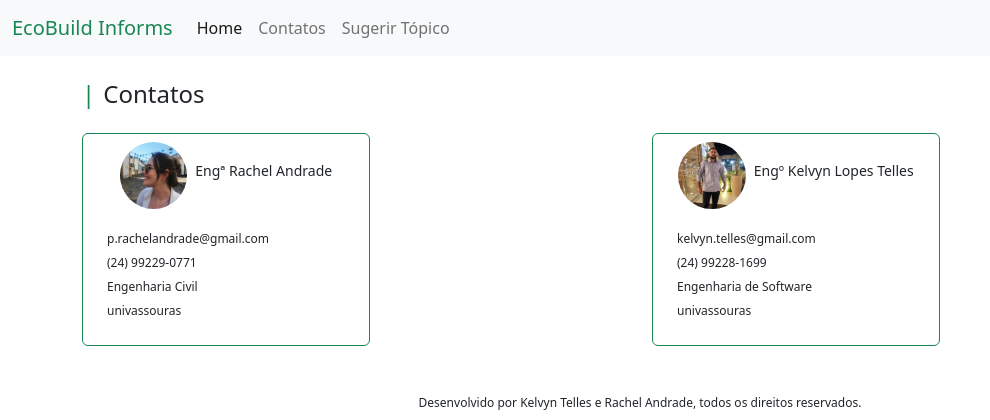
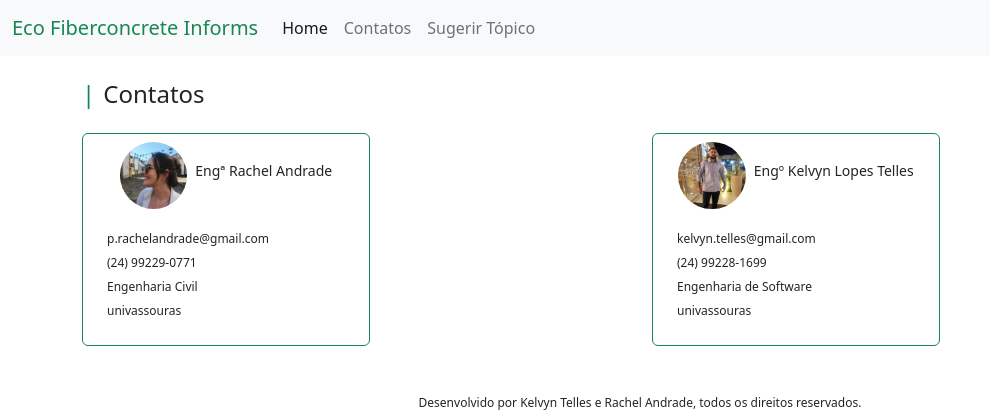
Before and after one commit to kelvyntelles/EcoBuildInforms, a Django app: page /contatos in a window 1280 px wide. Shown: the top 420 px of the page, without its empty margins (0-990 px from the left). Run offline with Django 5.2, Linux system fonts and the light colour scheme.

Commit message:
alterando nome do app

```diff
--- a/templates/base.html
+++ b/templates/base.html
@@ -3,14 +3,14 @@
 <head>
     <meta charset="utf-8">
     <meta name="viewport" content="width=device-width, initial-scale=1">
-    <title>EcoBuild Informs - {% block 'titulo_page' %}{% endblock %}</title>
+    <title>Eco Fiberconcrete Informs - {% block 'titulo_page' %}{% endblock %}</title>
     <link href="https://cdn.jsdelivr.net/npm/bootstrap@5.2.3/dist/css/bootstrap.min.css" rel="stylesheet" integrity="sha384-rbsA2VBKQhggwzxH7pPCaAqO46MgnOM80zW1RWuH61DGLwZJEdK2Kadq2F9CUG65" crossorigin="anonymous">
 </head>
 <body>
 
 <nav class="navbar navbar-expand-lg bg-light">
   <div class="container-fluid">
-    <a class="navbar-brand text-success" href="/">EcoBuild Informs</a>
+    <a class="navbar-brand text-success" href="/">Eco Fiberconcrete Informs</a>
     <button class="navbar-toggler" type="button" data-bs-toggle="collapse" data-bs-target="#navbarNav" aria-controls="navbarNav" aria-expanded="false" aria-label="Toggle navigation">
       <span class="navbar-toggler-icon"></span>
     </button>
```
